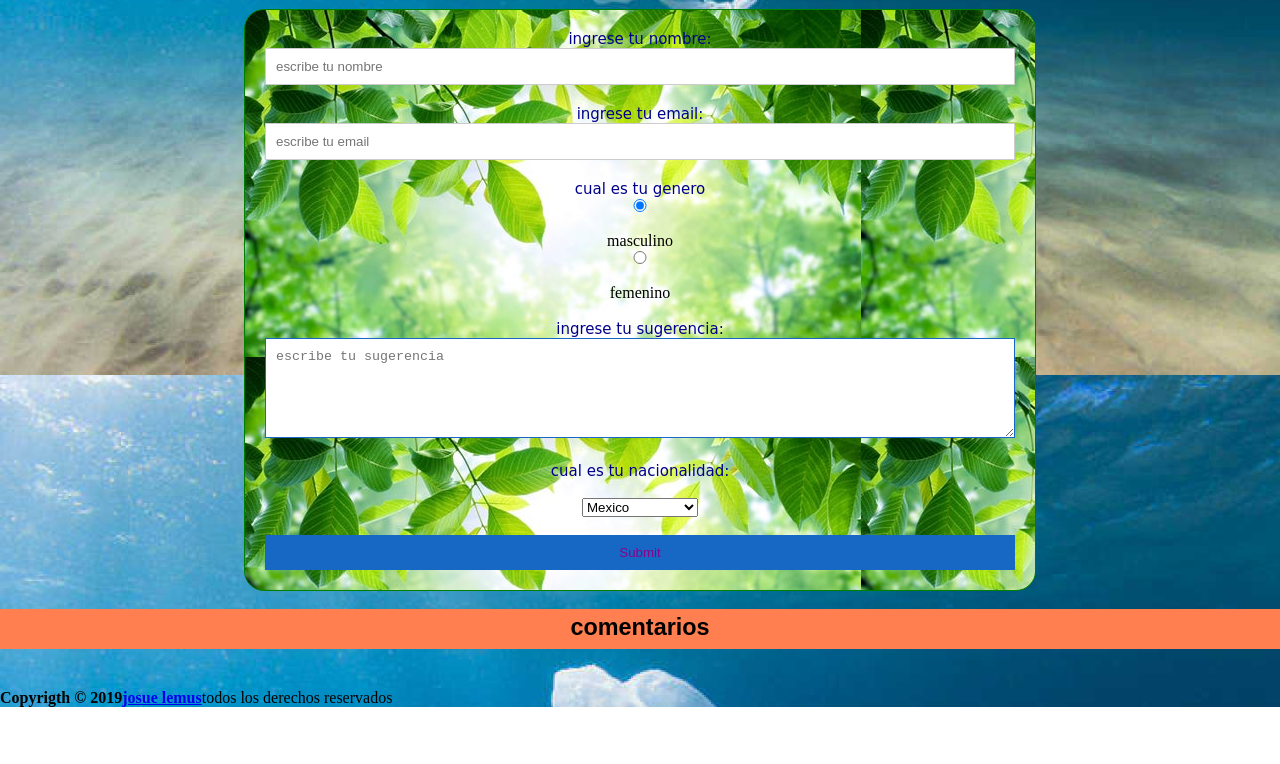
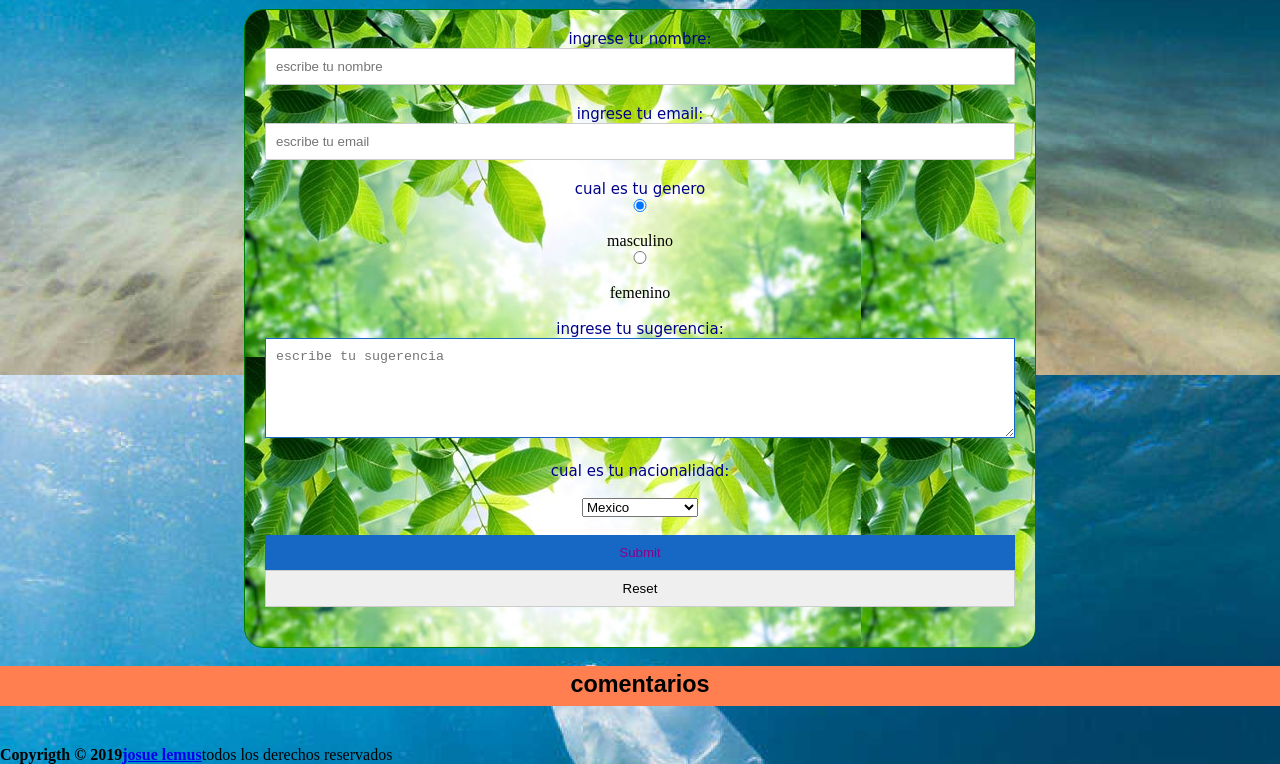
Before and after one commit to jall2503/jalemus1, a plain HTML site: page opinion.html in a window 1280 px wide. Shown: the part 425-1189 px from the top of the page. Before the commit the page ends 1132 px from the top, so only its background shows below. Drawn offline with nearby package versions, Linux system fonts and the light colour scheme; a script that the page names is missing; a web font is replaced by a local one.

Commit message:
Update opinion.html

```diff
--- a/opinion.html
+++ b/opinion.html
@@ -70,6 +70,7 @@
            <br>
            <br>
            <input type="submit" href=http//www.facebook.com>
+           <input type="reset" id="reset">
         </form>
         <br>
         </section>
```
